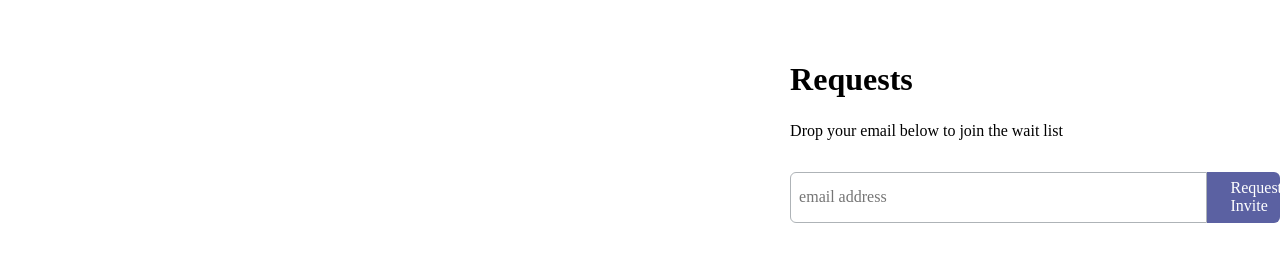
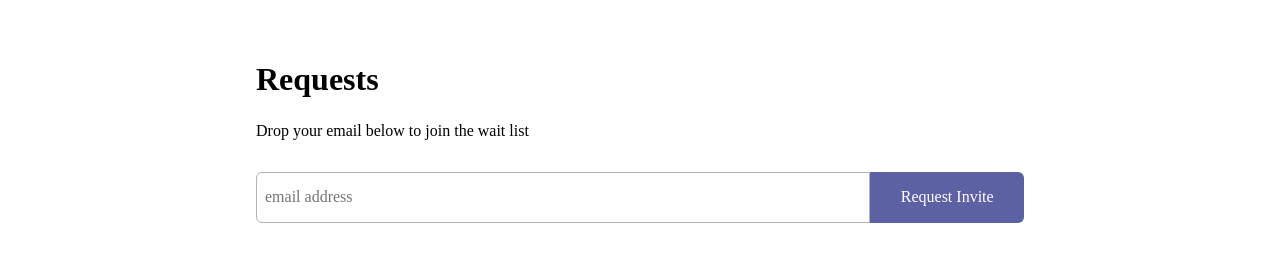
Before and after one commit to JakeBrossman/InClass-Demo-S23, a plain HTML site: page deploy/index.html in a window 1280 px wide. Shown: the part 1025-1298 px from the top of the page. Drawn offline with Linux system fonts and the light colour scheme.

Commit message:
kinda fixed the requests

```diff
--- a/dev/scss/sections/_requests.scss
+++ b/dev/scss/sections/_requests.scss
@@ -19,14 +19,14 @@
 
 
             >div{
-                grid-area: request;
+                grid-area: requests;
 
                 form{
                     display: grid;
                     margin-top: 32px;
                     @include md{
                         margin-top: 24px;
-                        grid-template-columns: auto 30%;
+                        grid-template-columns: auto 15%;
                     }
 
                     @include lg{
@@ -34,6 +34,10 @@
                         grid-template-columns: 20%;
                     }
                     @include xl{
+
+                        grid-template-columns: auto 20%;
+                    }
+                    @include xxl{
 
                         grid-template-columns: auto 15%;
                     }
```
Also changed, not shown: deploy/css/styles.css, 1 other file.
